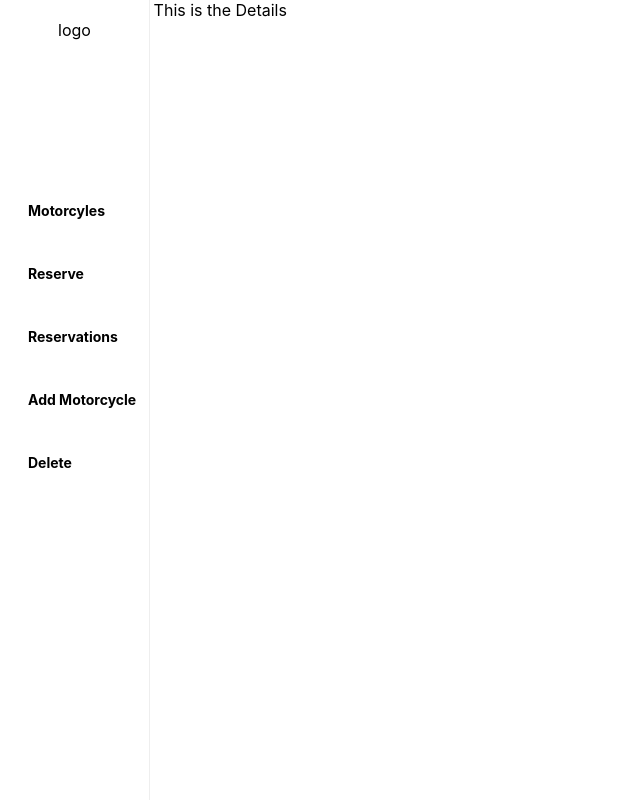
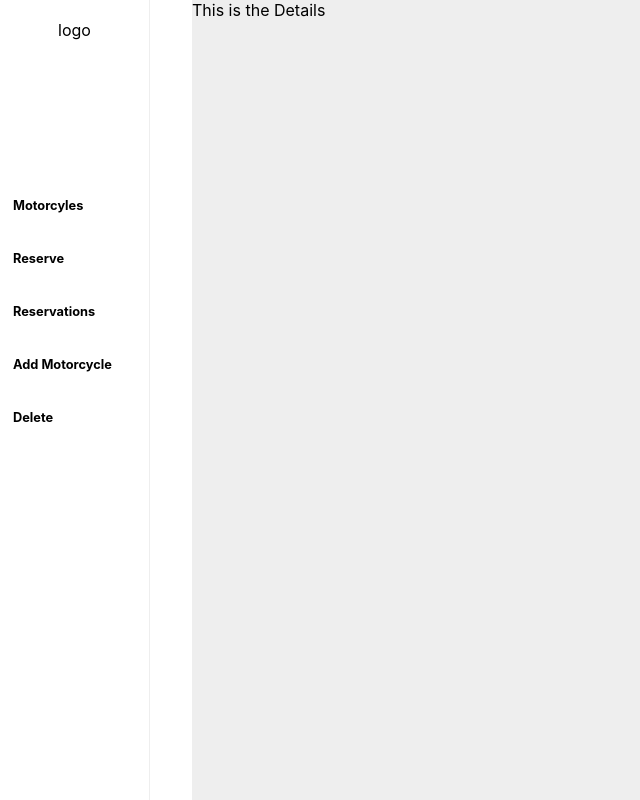
Before and after one commit to Bennyjoez/motorcycle-appointment-app-front-end, a React (Create React App) app: page /motorcycles/details in a window 1280 px wide. Shown: the whole page, without its empty margins (0-640 px from the left). Built offline with nearby package versions, Linux system fonts and the light colour scheme.

Commit message:
Add responsive styling to details page

```diff
--- a/src/components/pages/details.js
+++ b/src/components/pages/details.js
@@ -1,14 +1,41 @@
-import React from 'react';
+import React, { useState } from 'react';
 import NavPanel from '../nav-panel';
-import '../../stylesheets/reserve.css';
+import '../../stylesheets/details.css';
 
-const Details = () => (
-  <div className="reserve-main-container">
-    <section className="reserve-nav-container">
-      <NavPanel />
-    </section>
-    <section className="reserve-body">This is the Details</section>
-  </div>
-);
+const Details = () => {
+  const [menuToggleState, setMenuToggleState] = useState('hide');
+
+  const handleMenuToggle = () => {
+    if (menuToggleState === 'hide') {
+      setMenuToggleState('');
+    } else {
+      setMenuToggleState('hide');
+    }
+  };
+  return (
+    <div className="details-main-container">
+      <nav className="details-mobile-nav">
+        <button
+          type="button"
+          onClick={handleMenuToggle}
+          className="details-menu-toggle"
+        >
+          &#9776;
+        </button>
+      </nav>
+      <section className={`details-nav-container ${menuToggleState}`}>
+        <button
+          type="button"
+          onClick={handleMenuToggle}
+          className={`close-btn ${menuToggleState}`}
+        >
+          &#10005;
+        </button>
+        <NavPanel />
+      </section>
+      <section className="details-body">This is the Details</section>
+    </div>
+  );
+};
 
 export default Details;
--- /dev/null
+++ b/src/stylesheets/details.css
@@ -0,0 +1,114 @@
+.details-main-container {
+  display: flex;
+  flex-direction: column;
+  justify-content: flex-start;
+  align-items: center;
+}
+
+.details-menu-toggle {
+  align-self: flex-start;
+  padding: 0 0.2em;
+  background-color: transparent;
+  margin: 0.7em 0.5em;
+  outline: none;
+  border-style: none;
+  font-size: 1.3em;
+}
+
+.details-nav-container {
+  display: flex;
+  flex-direction: column;
+  position: absolute;
+  background-color: #fff;
+  left: 0;
+  top: 0;
+  margin: 0;
+}
+
+.close-btn {
+  background-color: transparent;
+  margin: 0.5em;
+  align-self: flex-end;
+  border-style: none;
+  font-size: 1em;
+}
+
+.card-link {
+  text-decoration: none;
+  color: #000;
+}
+
+.details-body {
+  display: flex;
+  background-color: #eee;
+  flex-wrap: wrap;
+  height: 100%;
+}
+
+.details-mobile-nav {
+  position: sticky;
+  top: 0;
+  width: 100%;
+  background-color: #fff;
+}
+
+.hide {
+  display: none;
+}
+
+
+@media (min-width: 768px) {
+  /* Desktop-specific styles */
+  .close-btn,
+  .details-menu-toggle {
+    display: none;
+  }
+
+  .details-main-container {
+    display: grid;
+    grid-template-columns: 15vw 85vw;
+    grid-template-rows: 100%;
+  }
+
+  .details-nav-container {
+    display: block;
+    position: static;
+    grid-row: 1/2;
+    grid-column: 1/2;
+  }
+
+  .details-body {
+    display: block;
+    position: static;
+    grid-row: 1/2;
+    grid-column: 2/3;
+    background-color: #eee;
+    flex-wrap: wrap;
+    height: 100%;
+  }
+
+  .title-container {
+    display: flex;
+    flex-direction: column;
+    justify-content: flex-start;
+    align-items: center;
+    width: 100%;
+  }
+
+  .details-container {
+    display: flex;
+    flex-direction: row;
+    justify-content: flex-start;
+    align-items: flex-start;
+    flex-wrap: wrap;
+    padding: 1em;
+    margin: 0;
+  }
+
+  .loading-msg {
+    display: flex;
+    justify-content: center;
+    align-self: center;
+    align-items: center;
+  }
+}
--- a/src/stylesheets/navpanel.css
+++ b/src/stylesheets/navpanel.css
@@ -37,7 +37,18 @@ a.nav-link:hover {
 }
 
 a.nav-link:hover,
-a.nav-link:focus,
-a.nav-link:active {
+a.nav-link:focus {
   background-color: #97bf0f;
 }
+
+@media (min-width: 768px) {
+  /* Desktop-specific styles */
+  .nav-links-container {
+    padding: 0 0 0 0.5em;
+  }
+
+  a.nav-link {
+    padding: 8px 5px;
+    font-size: 0.8rem;
+  }
+}
```
